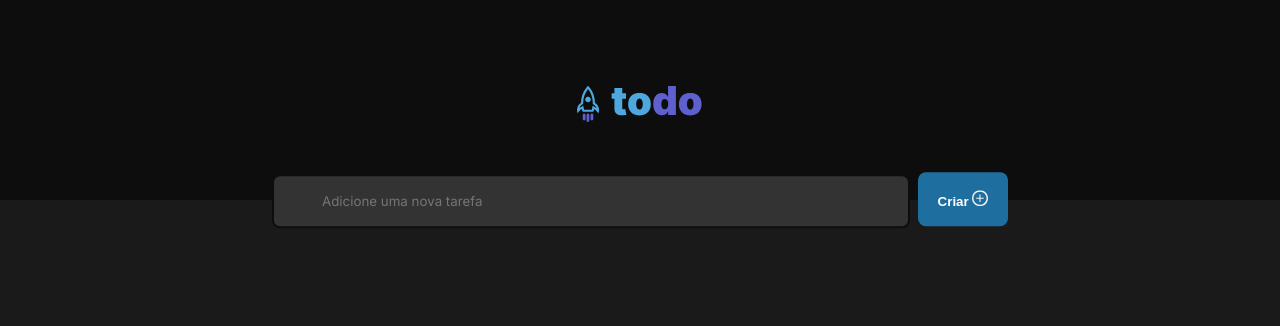
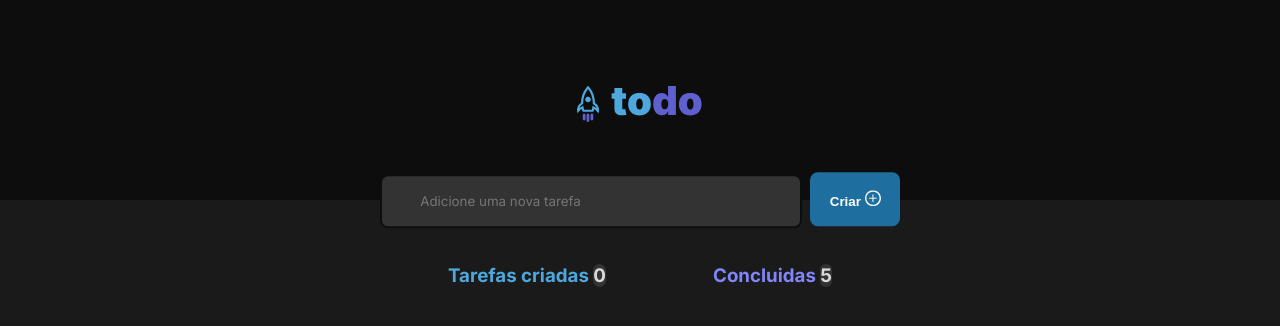
Before and after one commit to KawanHSB/desafio-01-praticando-os-conceitos-reactjs, a React (Vite) app: page / in a window 1280 px wide. Shown: the top 326 px of the page. Built offline with nearby package versions, Linux system fonts and the light colour scheme.

Commit message:
started TaskList

```diff
--- a/src/App.tsx
+++ b/src/App.tsx
@@ -1,5 +1,6 @@
 import { Header } from "./components/Header"
 import { Task } from "./components/Task"
+import { TaskList } from "./components/TaskList"
 
 
 
@@ -10,6 +11,7 @@ function App() {
     <div className="App">
       <Header/>
       <Task/>
+      <TaskList/>
     </div>
   )
 }
--- a/src/components/Task/styles.module.scss
+++ b/src/components/Task/styles.module.scss
@@ -10,14 +10,14 @@
 
         input {
             background: var(--gray-400);
-            width: 39.875rem;
+            width: 33vw;
             height: 3.375rem;
             color: var(--white);
             line-height: 140%;
             border-radius: 8px;
             border-style: solid;
             border-color: var(--gray-700);
-            padding-left: 3rem;
+            padding-left: 3vw;
         }
 
         button {
--- /dev/null
+++ b/src/components/TaskList/index.tsx
@@ -0,0 +1,17 @@
+import styles from "./styles.module.scss"
+
+export function TaskList() {
+
+    return (
+        <div className={styles.wraper}>
+            <div className={styles.counters}>
+                <h3 className={styles.tasksCounter}>
+                    Tarefas criadas <span className={styles.counterNumber}
+                    > 0 </span></h3>
+                <h3 className={styles.taskDoneCounter}>
+                    Concluidas <span className={styles.counterNumber}
+                    > 5 </span></h3>
+            </div>
+        </div>
+    )
+}
--- /dev/null
+++ b/src/components/TaskList/styles.module.scss
@@ -0,0 +1,27 @@
+.wraper {
+    display: flex;
+    justify-content: center;
+    padding-top: 4rem;
+
+    .counters {
+        display: flex;
+        justify-content: space-between;
+        width: 48vh;
+
+        .tasksCounter {
+            color: var(--blue);
+        }
+
+        .taskDoneCounter {
+            color: var(--purple);
+        }
+
+        .counterNumber {
+            background: var(--gray-400);
+            color: var(--gray-200);
+            border-radius: 8px;
+            height: 1.188;
+            width: 1.563rem;
+        }
+    }
+}
--- a/src/styles/global.scss
+++ b/src/styles/global.scss
@@ -28,7 +28,7 @@ body {
     background: var(--gray-600);
 }
 
-h1, textarea, input, p, a {
+h1, h2, h3, h4, textarea, input, p, a {
     font-family: Inter, sans-serif;
 }
 
```
